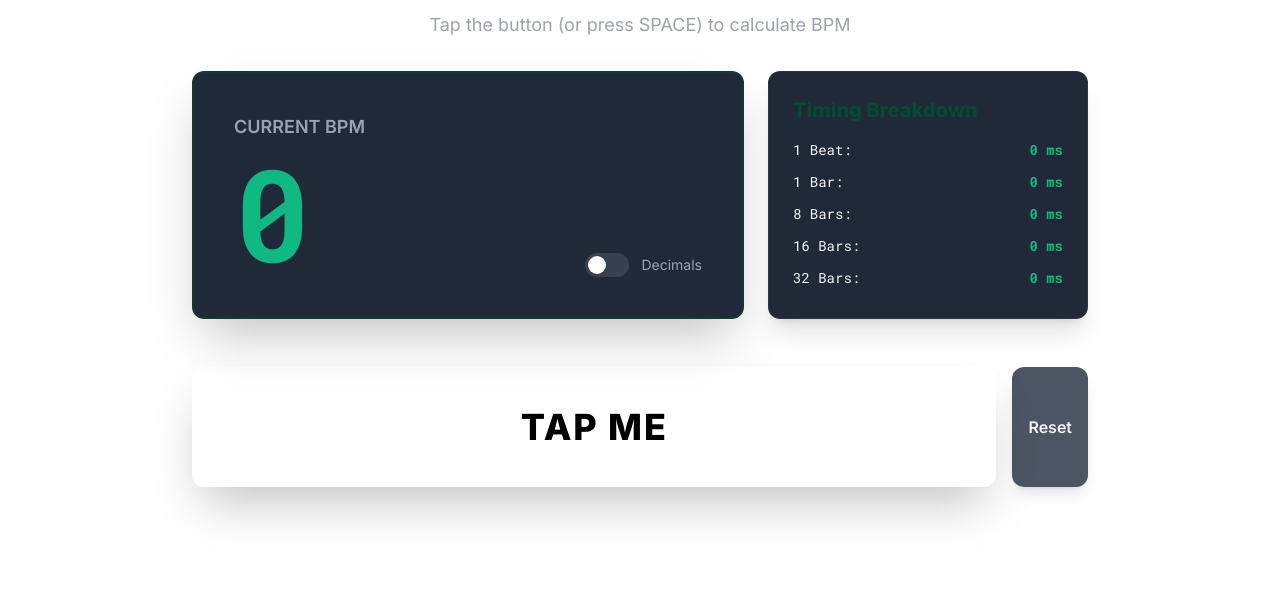
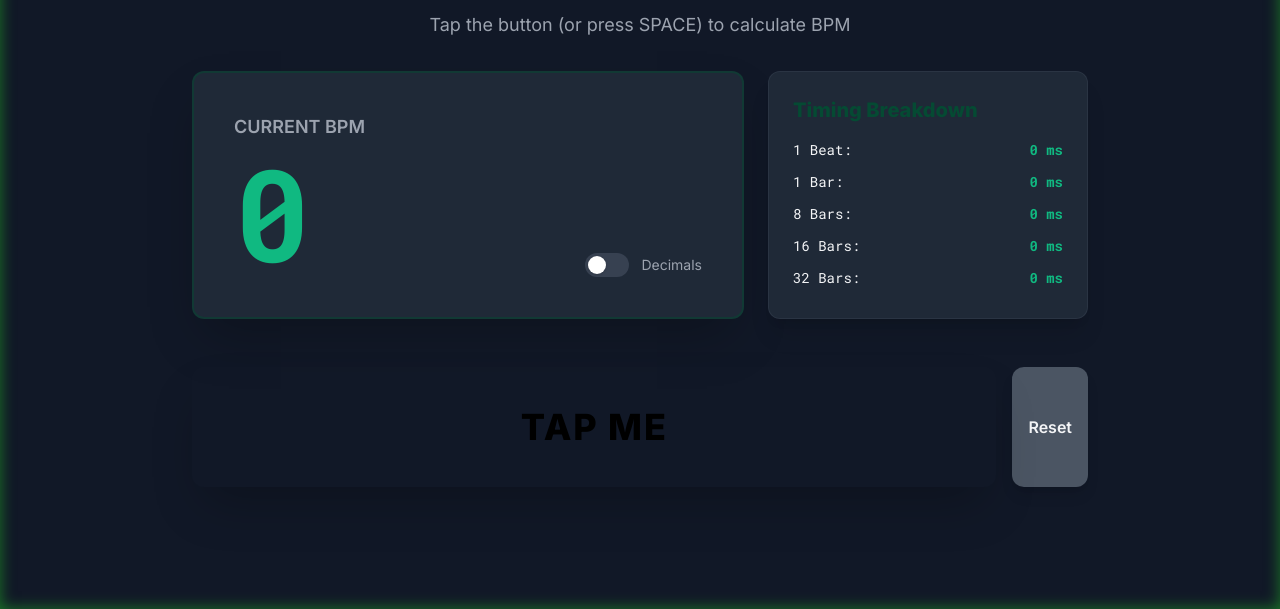
Before and after one commit to amp1ee/tap-the-deejay, a plain HTML site: page index.html in a window 1280 px wide. Shown: the part 191-800 px from the top of the page. Drawn offline with nearby package versions, Linux system fonts and the light colour scheme.

Commit message:
Style changes

```diff
--- a/css/style.css
+++ b/css/style.css
@@ -1,15 +1,18 @@
 /* Ensures the whole page takes up the viewport height */
 body {
     min-height: 100vh;
-    /*background-color: theme('colors.dark-bg');*/
-    /* Base shadow/glow uses the dynamic HUE variable */
-    box-shadow: inset 0 0 15px hsl(var(--hue), 70%, 50%, 0.5);
-    transition: box-shadow 0.2s ease;
+    /* **FIX:** Force the dark background color (Gray-900) */
+    background-color: #111827 !important;
 
     color: theme('colors.text-light');
     font-family: 'Inter', sans-serif;
-    /* Base shadow/glow for a club feel */
-    /* box-shadow: inset 0 0 15px rgba(16, 185, 129, 0.5); */
+
+    /* Initial Hue variable set to 120 (Emerald/Green) */
+    --hue: 120;
+
+    /* Base shadow/glow uses the dynamic HUE variable */
+    box-shadow: inset 0 0 15px hsl(var(--hue), 70%, 50%, 0.5);
+    transition: box-shadow 0.2s ease; /* Smooth transition for the static glow change */
 }
 
 /* Custom style for the tap button feedback - needs dynamic color definitions in JS */
```
